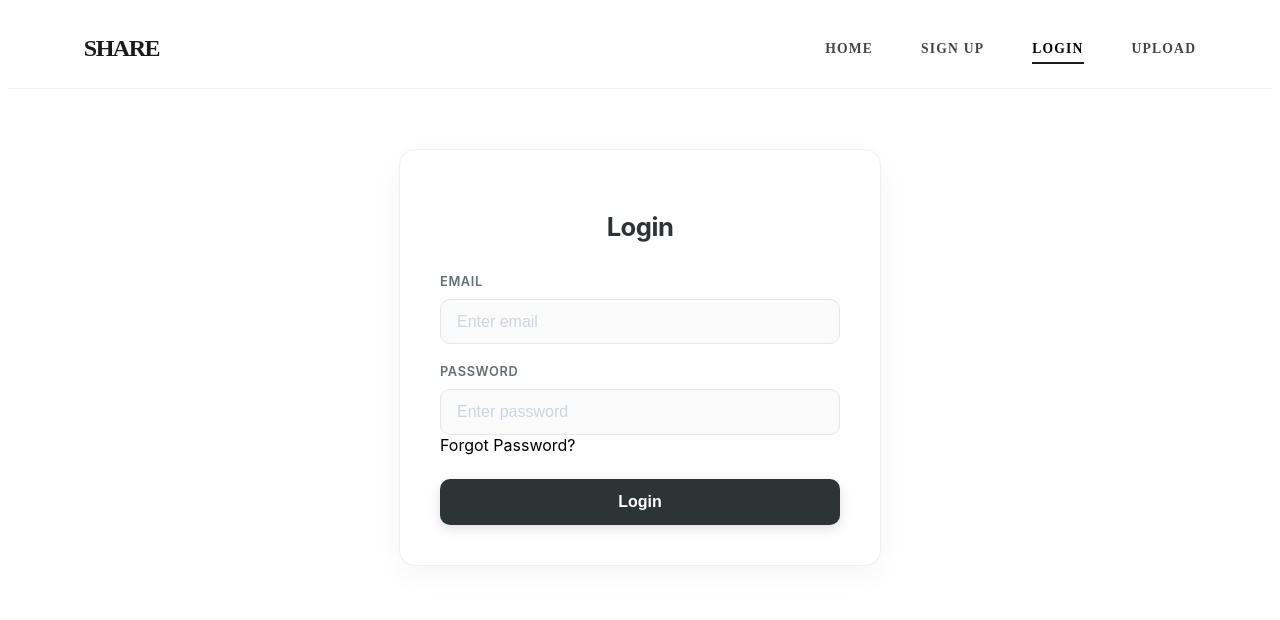
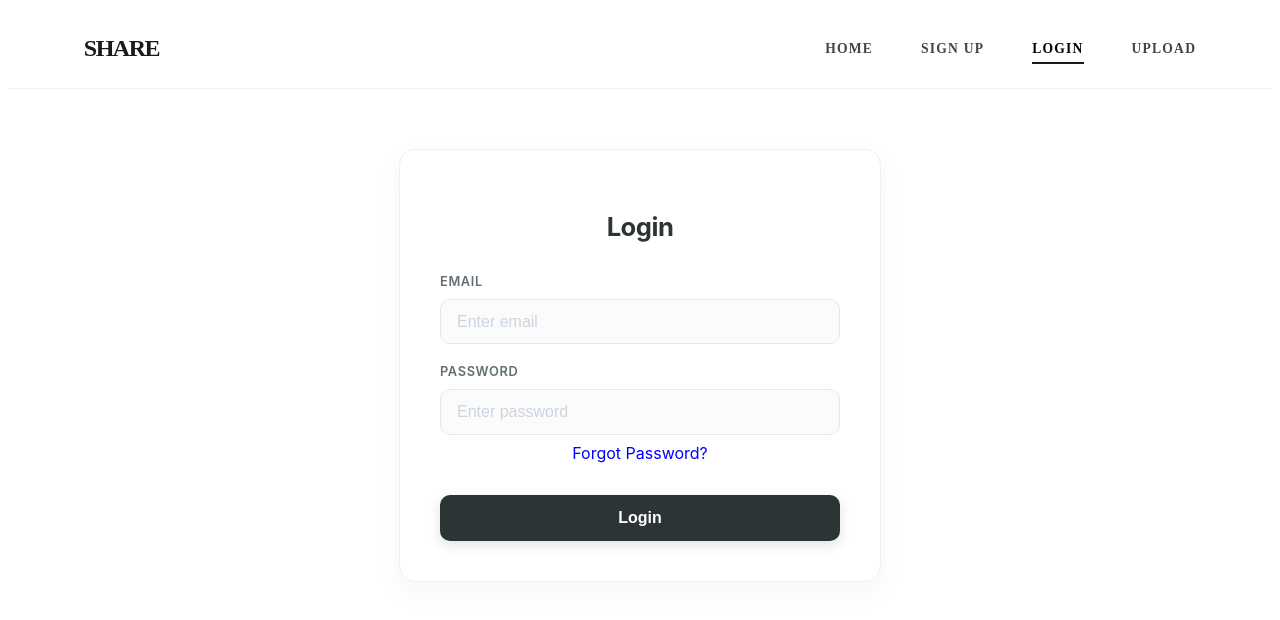
Before and after one commit to floyd-pink/Shared, a React (Vite) app in the folder frontend/: page /login in a window 1280 px wide. Shown: the top 620 px of the page. Built offline with nearby package versions, Linux system fonts and the light colour scheme.

Commit message:
Navbar Logo functionality added

```diff
--- a/frontend/src/components/Navbar.jsx
+++ b/frontend/src/components/Navbar.jsx
@@ -1,12 +1,21 @@
 import React from "react";
-import { NavLink } from "react-router-dom";
+import { NavLink, useNavigate } from "react-router-dom";
 import styles from "../styles/Navbar.module.css";
 
 const Navbar = () => {
+  const navigate=useNavigate();
   return (
     <nav className={styles.navbar}>
-      {/* Brand Logo  */}
-      <div className={styles.logo}>SHARE</div>
+   <div
+  className={styles.logo}
+  onClick={() => {
+    navigate('/');
+    window.scrollTo({ top: 0, behavior: 'smooth' });
+  }}
+>
+  SHARE
+</div>
+
 
       {/* Navigations*/}
       <ul className={styles.navList}>
--- a/frontend/src/styles/Login.module.css
+++ b/frontend/src/styles/Login.module.css
@@ -23,6 +23,12 @@
   display: flex;
   flex-direction: column;
   margin-bottom: 1.25rem;
+}
+.field span{
+  cursor: pointer;
+  margin: 0.5rem;
+  text-align: center;
+  color: blue;
 }
 
 .field label {
--- a/frontend/src/styles/Navbar.module.css
+++ b/frontend/src/styles/Navbar.module.css
@@ -19,6 +19,7 @@
   color: #1a1a1a;
   text-transform: uppercase;
   letter-spacing: -1.5px;
+  cursor: pointer;
 }
 
 .navList {
--- a/frontend/src/styles/ProductUpload.module.css
+++ b/frontend/src/styles/ProductUpload.module.css
@@ -41,6 +41,7 @@
   border-color: #b2bec3;
   background-color: #fff;
   box-shadow: 0 0 0 4px rgba(178, 190, 195, 0.15);
+
 }
 
 .form textarea {
```
